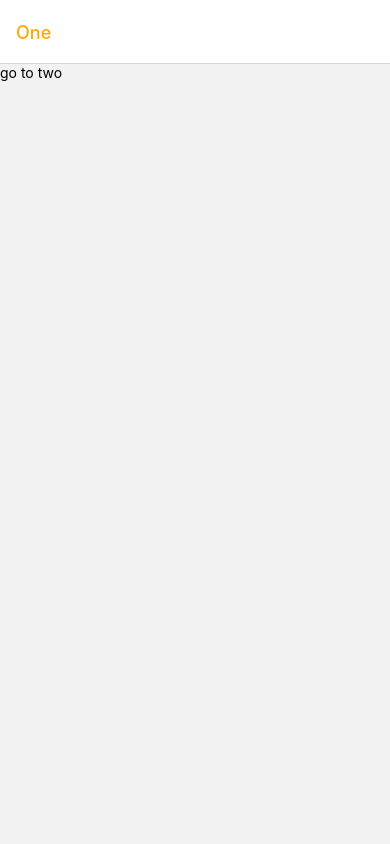
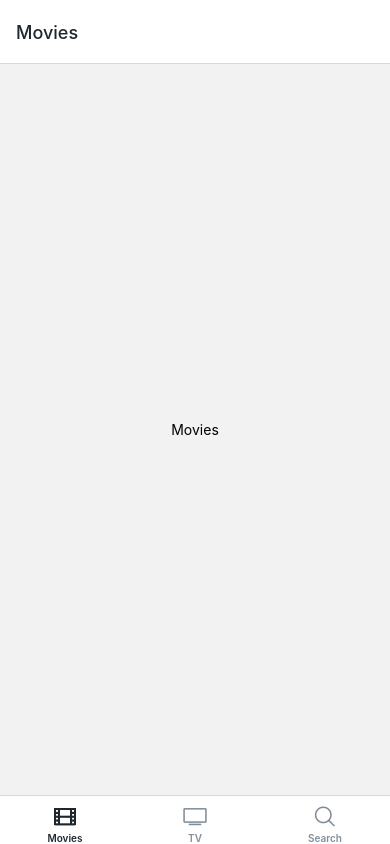
Before and after one commit to minwoogramer/RN-general, a React Native app: screen /Tabs in a window 390 px wide. Before the commit this address had no page. Built offline with nearby package versions, Linux system fonts and the light colour scheme.

Commit message:
Stack and Tabs

```diff
--- a/App.js
+++ b/App.js
@@ -1,15 +1,13 @@
 import AppLoading from "expo-app-loading";
 import React, { useState } from "react";
 import * as Font from "expo-font";
-import { Text, Image, useColorScheme } from "react-native";
+import { Image } from "react-native";
 import { Ionicons } from "@expo/vector-icons";
 import { Asset } from "expo-asset";
-import {
-  NavigationContainer,
-  DarkTheme,
-  DefaultTheme,
-} from "@react-navigation/native";
+import { NavigationContainer } from "@react-navigation/native";
+import Tabs from "./navigation/Tabs";
 import Stack from "./navigation/Stack";
+import Root from "./navigation/Root";
 
 const loadFonts = (fonts) => fonts.map((font) => Font.loadAsync(font));
 const loadImages = (images) =>
@@ -38,7 +36,7 @@ export default function App() {
   }
   return (
     <NavigationContainer>
-      <Stack />
+      <Root />
     </NavigationContainer>
   );
 }
--- /dev/null
+++ b/navigation/Root.js
@@ -0,0 +1,23 @@
+import React from "react";
+import { createNativeStackNavigator } from "@react-navigation/native-stack";
+import Tabs from "./Tabs";
+import Stack from "./Stack";
+
+const Nav = createNativeStackNavigator();
+
+const Root = () => (
+  <Nav.Navigator screenOptions={{ headerShown: false }}>
+    <Nav.Screen name="Tabs" component={Tabs} />
+    <Nav.Screen name="Stack" component={Stack} />
+  </Nav.Navigator>
+);
+export default Root;
+
+// Root {
+//     Tabs {
+//         Movies => navigate(navigate(Stack, {screen: One}))
+//     }
+//     Stack{
+//         one => navigate(Tabs, {screen:Search})
+//     }
+// }
--- a/navigation/Stack.js
+++ b/navigation/Stack.js
@@ -12,9 +12,9 @@ const ScreenTwo = ({ navigation: { navigate } }) => (
     <Text>go to three</Text>
   </TouchableOpacity>
 );
-const ScreenThree = ({ navigation: { setOptions } }) => (
-  <TouchableOpacity onPress={() => setOptions({ title: "Hello!" })}>
-    <Text>Change title</Text>
+const ScreenThree = ({ navigation: { navigate } }) => (
+  <TouchableOpacity onPress={() => navigate("Tabs", { screen: "Search" })}>
+    <Text>Go to search</Text>
   </TouchableOpacity>
 );
 
@@ -23,9 +23,6 @@ const NativeStack = createNativeStackNavigator();
 const Stack = () => (
   <NativeStack.Navigator
     screenOptions={{
-      presentation: "modal",
-      animation: "fade",
-      headerTintColor: YELLOW_COLOR,
       headerBackTitleVisible: false,
     }}
   >
--- /dev/null
+++ b/navigation/Tabs.js
@@ -0,0 +1,66 @@
+import React from "react";
+import { createBottomTabNavigator } from "@react-navigation/bottom-tabs";
+import Movies from "../screens/Movies";
+import Tv from "../screens/Tv";
+import Search from "../screens/Search";
+import { useColorScheme } from "react-native";
+import { BLACK_COLOR, DARK_GREY, LIGHT_GREY, YELLOW_COLOR } from "../colors";
+import { Ionicons } from "@expo/vector-icons";
+import Stack from "./Stack";
+
+const Tab = createBottomTabNavigator();
+
+const Tabs = () => {
+  const isDark = useColorScheme() === "dark";
+  return (
+    <Tab.Navigator
+      screenOptions={{
+        tabBarStyle: {
+          backgroundColor: isDark ? BLACK_COLOR : "white",
+        },
+        tabBarActiveTintColor: isDark ? YELLOW_COLOR : BLACK_COLOR,
+        tabBarInactiveTintColor: isDark ? DARK_GREY : LIGHT_GREY,
+        headerStyle: {
+          backgroundColor: isDark ? BLACK_COLOR : "white",
+        },
+        headerTitleStyle: {
+          color: isDark ? "white" : BLACK_COLOR,
+        },
+        tabBarLabelStyle: {
+          marginTop: -5,
+          fontSize: 10,
+          fontWeight: "600",
+        },
+      }}
+    >
+      <Tab.Screen
+        name="Movies"
+        component={Movies}
+        options={{
+          tabBarIcon: ({ color, size }) => (
+            <Ionicons name={"film-outline"} color={color} size={size} />
+          ),
+        }}
+      />
+      <Tab.Screen
+        name="TV"
+        component={Tv}
+        options={{
+          tabBarIcon: ({ color, size }) => (
+            <Ionicons name="tv-outline" color={color} size={size} />
+          ),
+        }}
+      />
+      <Tab.Screen
+        name="Search"
+        component={Search}
+        options={{
+          tabBarIcon: ({ color, size }) => (
+            <Ionicons name={"search-outline"} color={color} size={size} />
+          ),
+        }}
+      />
+    </Tab.Navigator>
+  );
+};
+export default Tabs;
--- a/screens/Movies.js
+++ b/screens/Movies.js
@@ -1,9 +1,12 @@
 import React from "react";
-import { View, Text } from "react-native";
+import { TouchableOpacity, Text } from "react-native";
 
-const Movies = () => (
-  <View style={{ flex: 1, justifyContent: "center", alignItems: "center" }}>
+const Movies = ({ navigation: { navigate } }) => (
+  <TouchableOpacity
+    onPress={() => navigate("Stack", { screen: "Three" })}
+    style={{ flex: 1, justifyContent: "center", alignItems: "center" }}
+  >
     <Text>Movies</Text>
-  </View>
+  </TouchableOpacity>
 );
 export default Movies;
```
